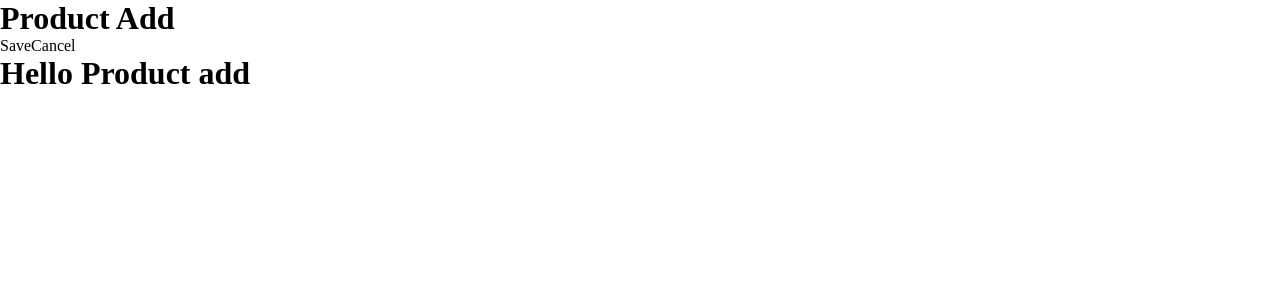
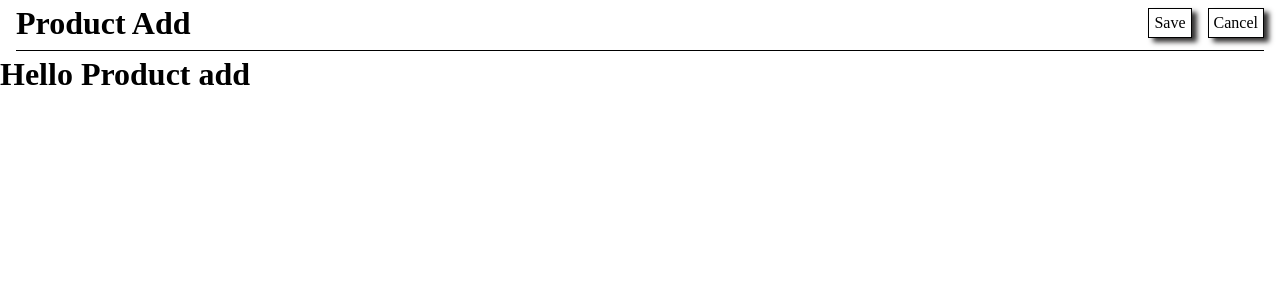
Before and after one commit to Chanksela/scand-client, a Vue app: page /product in a window 1280 px wide. Shown: the top 300 px of the page. Built offline with nearby package versions, Linux system fonts and the light colour scheme.

Commit message:
feat/style: added header style

```diff
--- a/public/main.css
+++ b/public/main.css
@@ -7,3 +7,14 @@ a {
 	text-decoration: none;
 	color: black;
 }
+.btn-link {
+	border: 1px solid black;
+	border-radius: 3;
+	padding: 5px;
+	box-shadow: 5px 4px 5px #343333;
+}
+.btn-link:hover {
+	background-color: black;
+	color: white;
+	transition: 0.6s;
+}
--- a/src/components/Navigation.vue
+++ b/src/components/Navigation.vue
@@ -1,17 +1,19 @@
 <template>
-	<div v-if="this.$route.name === 'home'">
-		<h1>Product List</h1>
-		<nav>
-			<RouterLink to="/product">Add </RouterLink>
-			<a href="#">Mass Delete</a>
-		</nav>
-	</div>
-	<div v-else>
-		<h1>Product Add</h1>
-		<nav>
-			<a>Save</a>
-			<RouterLink to="/">Cancel</RouterLink>
-		</nav>
+	<div class="nav-wrapper">
+		<div v-if="this.$route.name === 'home'" class="nav-container">
+			<h1 class="nav-header">Product List</h1>
+			<nav class="nav-links">
+				<RouterLink to="/product" class="btn-link">Add </RouterLink>
+				<a href="#" class="btn-link">Mass Delete</a>
+			</nav>
+		</div>
+		<div v-else class="nav-container">
+			<h1 class="nav-header">Product Add</h1>
+			<nav class="nav-links">
+				<a href="#" class="btn-link">Save</a>
+				<RouterLink to="/" class="btn-link">Cancel</RouterLink>
+			</nav>
+		</div>
 	</div>
 </template>
 <script>
@@ -22,3 +24,27 @@
 		},
 	};
 </script>
+<style scoped>
+	.nav-wrapper {
+		margin: 0.3rem 1rem;
+		padding-bottom: 0.5rem;
+		border-bottom: 1px solid black;
+	}
+	.nav-container {
+		display: flex;
+		justify-content: space-between;
+		align-items: center;
+	}
+	.nav-header {
+		width: 80%;
+		cursor: default;
+	}
+
+	.nav-links {
+		flex-grow: 1;
+		display: flex;
+		justify-content: flex-end;
+		align-items: center;
+		gap: 1rem;
+	}
+</style>
--- a/src/views/HomeView.vue
+++ b/src/views/HomeView.vue
@@ -46,7 +46,7 @@
 		justify-content: flex-start;
 		align-items: center;
 		gap: 10px;
-		padding: 10px;
+		padding: 0.6rem 1rem;
 	}
 	.product-box {
 		width: 200px;
```
